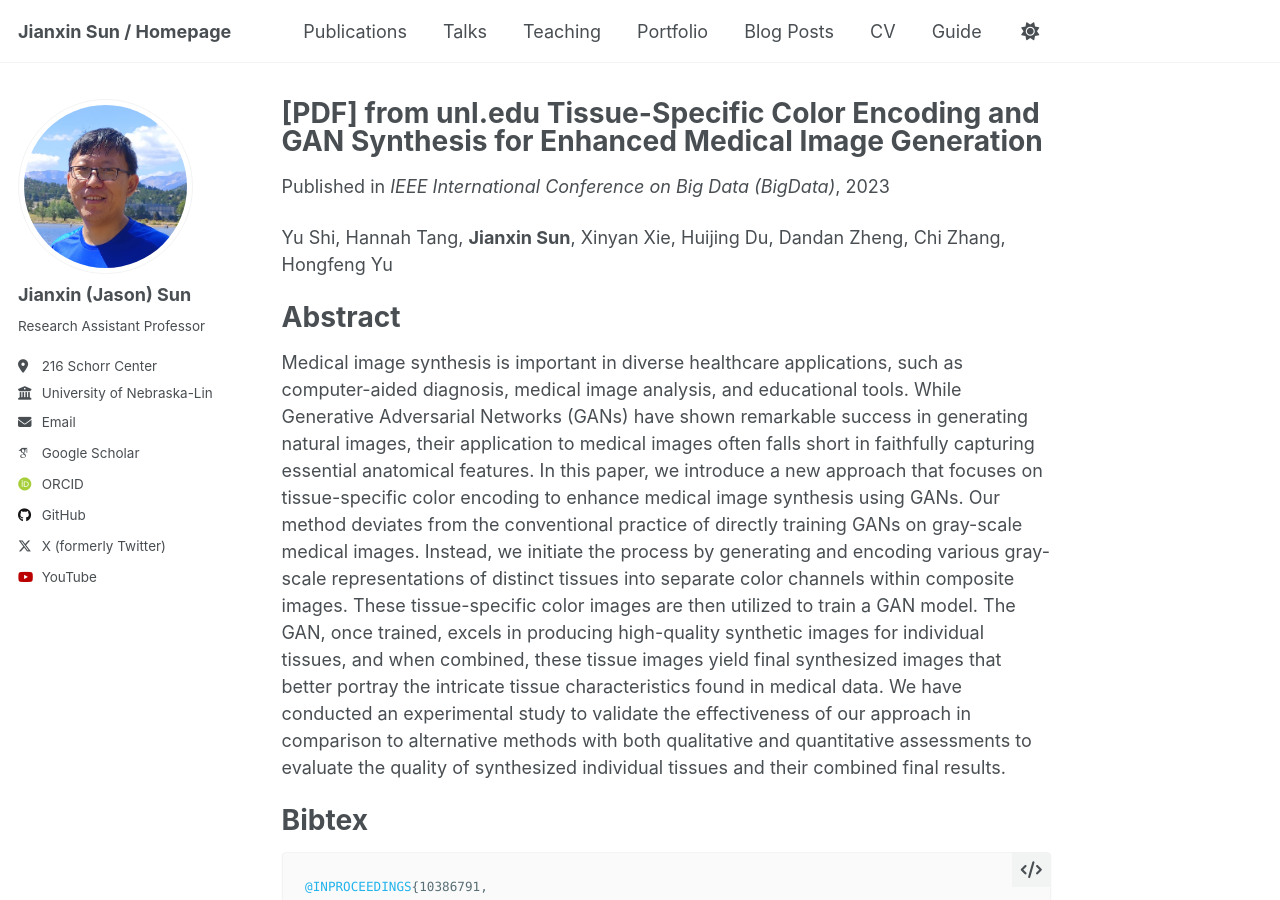
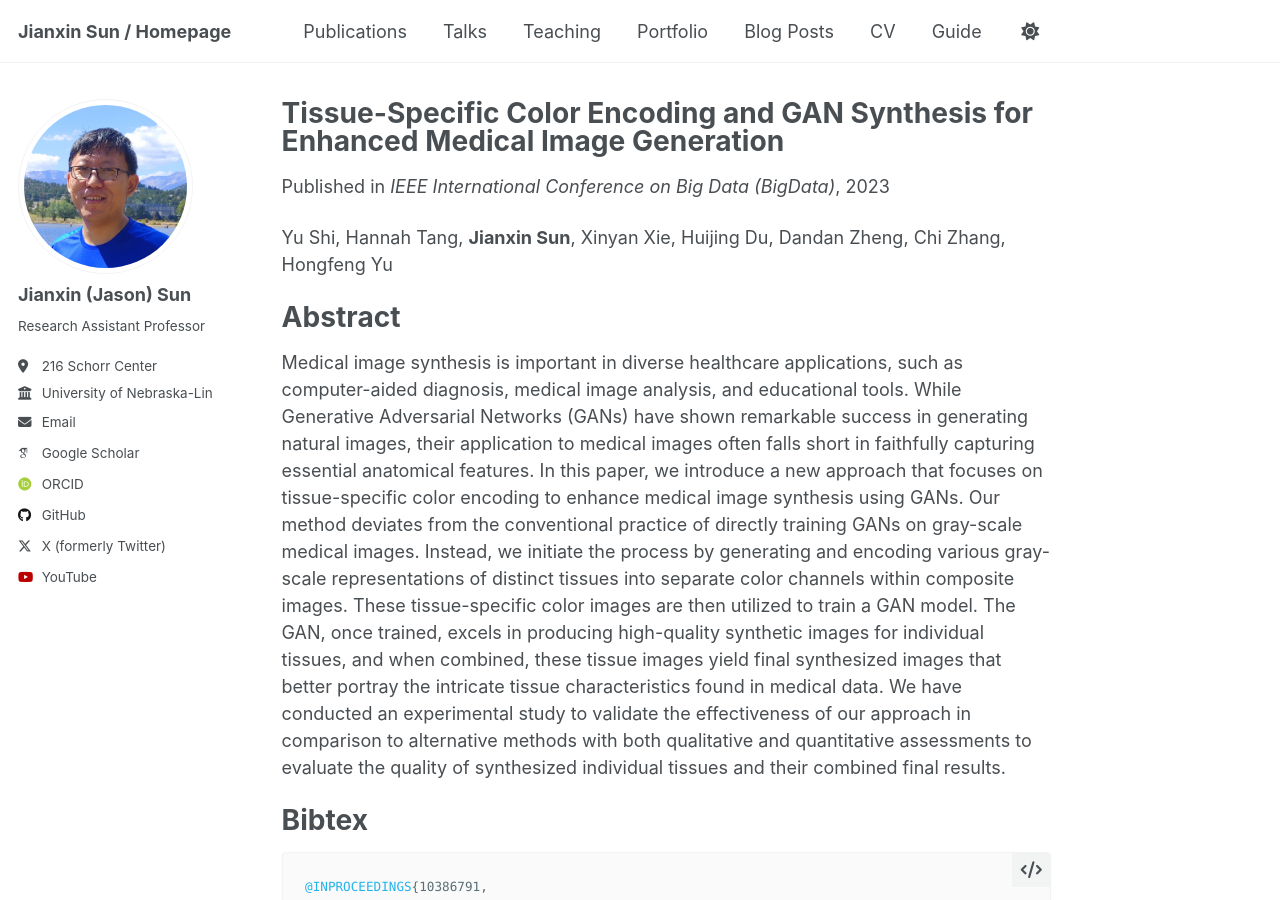
Before and after one commit to sunjianxin/sunjianxin.github.io, a Jekyll site: the page built from _publications/tissue.md, in a window 1280 px wide and 900 px high. Built offline with Jekyll 4.4.1, drawn with Linux system fonts in a browser that asks for light colours; some web fonts are replaced.

Commit message:
Update tissue.md

```diff
--- a/_publications/tissue.md
+++ b/_publications/tissue.md
@@ -1,6 +1,5 @@
 ---
-title: "[PDF] from unl.edu
-Tissue-Specific Color Encoding and GAN Synthesis for Enhanced Medical Image Generation"
+title: "Tissue-Specific Color Encoding and GAN Synthesis for Enhanced Medical Image Generation"
 collection: publications
 category: conferences
 permalink: /publication/tissue
```
